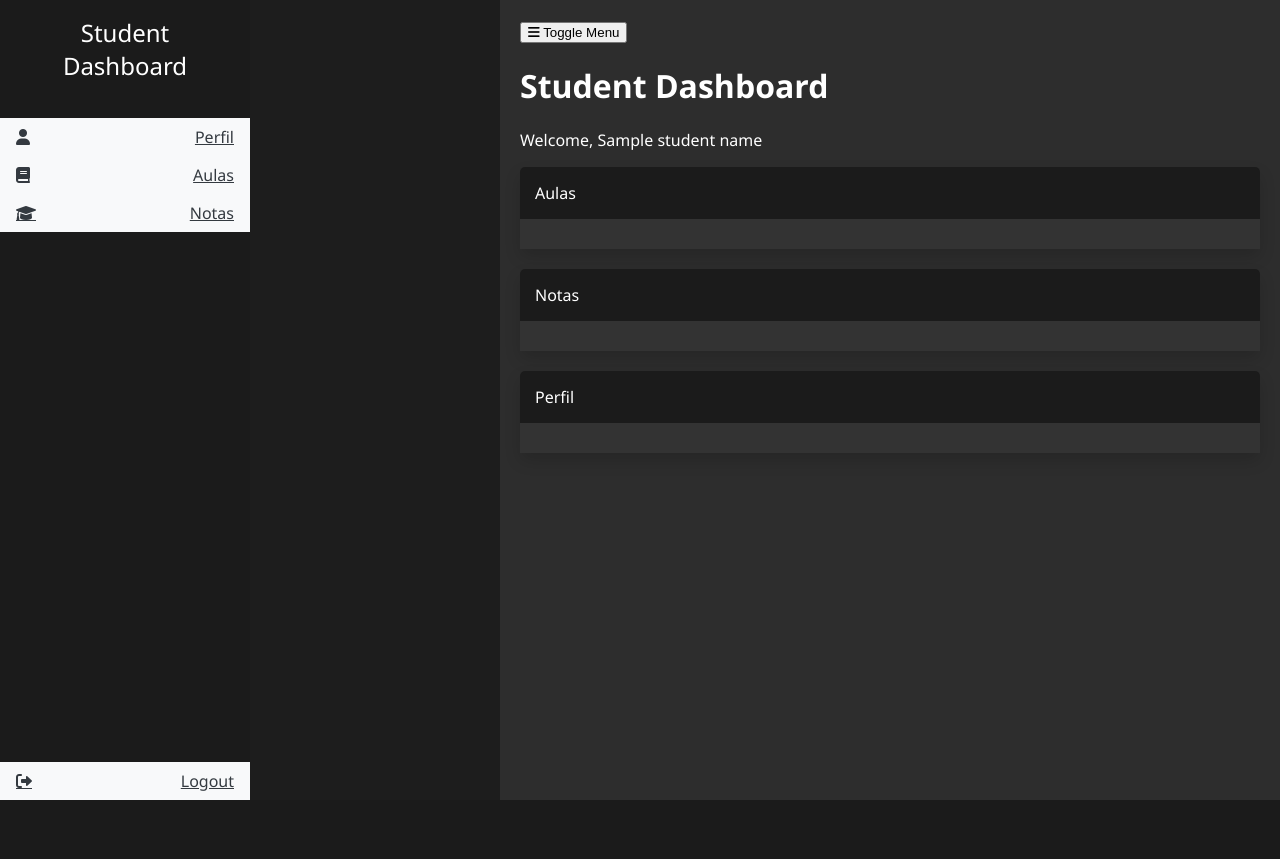
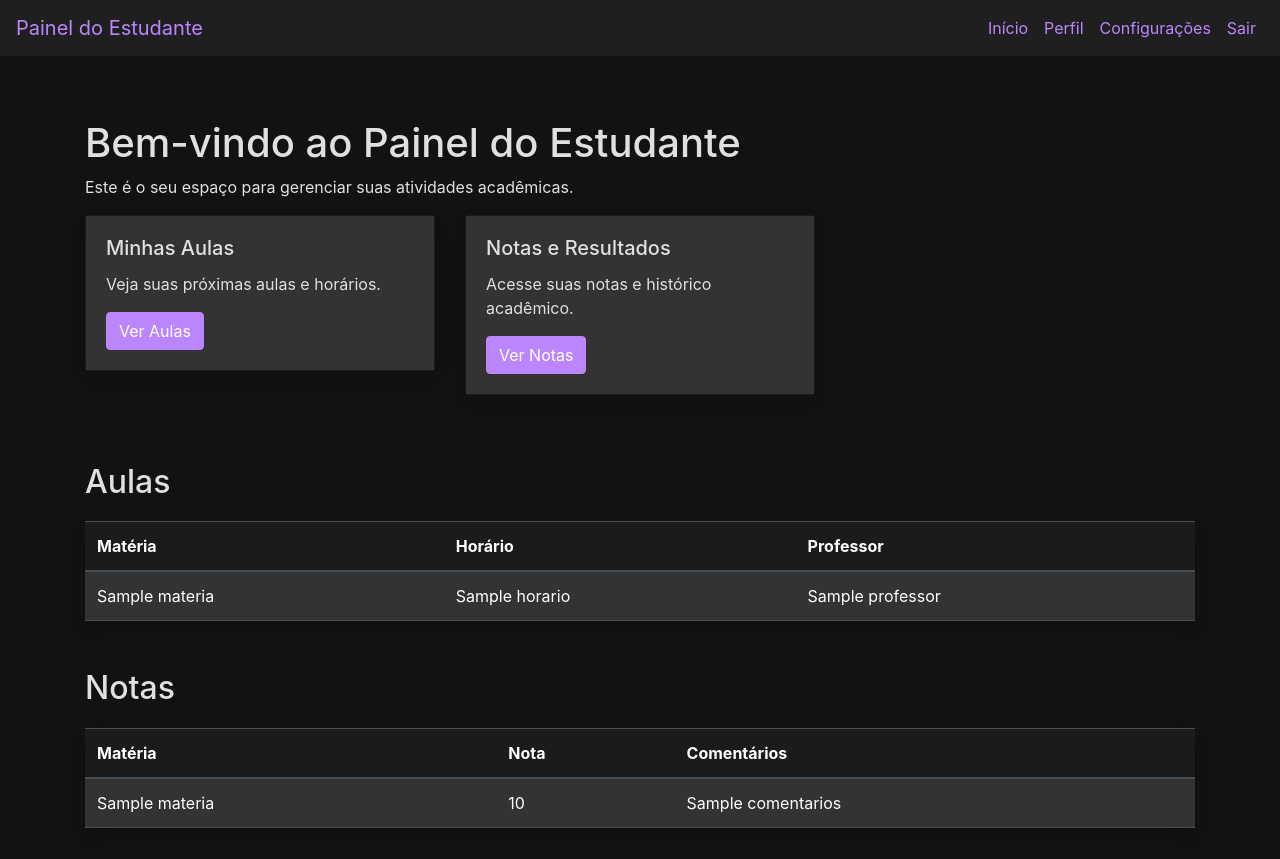
Before and after one commit to BrianLombardi/School-system-in-Flask, a Flask app: template templates/student_dashboard.html in a window 1280 px wide. Before the commit the page ends 800 px from the top, so only its background shows below. Run offline with Flask 3, Linux system fonts and the light colour scheme; the template is opened without the code that fills it: most values are stand-ins (such as "Sample title", 1, 10 or a date in 2020); some libraries are stand-ins or nearby versions.

Commit message:
Update student_dashboard.html

```diff
--- a/templates/student_dashboard.html
+++ b/templates/student_dashboard.html
@@ -1,73 +1,151 @@
 <!DOCTYPE html>
-<html lang="en">
+<html lang="pt-br">
+
 <head>
     <meta charset="UTF-8">
     <meta name="viewport" content="width=device-width, initial-scale=1.0">
-    <title>Student Dashboard</title>
+    <title>Painel do Estudante</title>
     <link rel="stylesheet" href="{{ url_for('static', filename='styles.css') }}">
     <link rel="stylesheet" href="https://cdnjs.cloudflare.com/ajax/libs/font-awesome/6.0.0-beta3/css/all.min.css">
-    <script src="https://code.jquery.com/jquery-3.6.0.min.js"></script>
-    <script>
-        $(document).ready(function () {
-            $("#menu-toggle").click(function (e) {
-                e.preventDefault();
-                $("#wrapper").toggleClass("toggled");
-            });
-        });
-    </script>
+    <link rel="stylesheet" href="https://stackpath.bootstrapcdn.com/bootstrap/4.5.2/css/bootstrap.min.css">
+
+    <!-- Estilos para Tema Escuro -->
+    <style>
+        body {
+            background-color: #121212;
+            color: #E0E0E0;
+        }
+
+        .navbar, .card, .table-dark {
+            background-color: #1F1F1F;
+            color: #E0E0E0;
+        }
+
+        h1, h2, h5, p, .card-title, .card-text {
+            color: #E0E0E0;
+        }
+
+        a {
+            color: #BB86FC;
+        }
+
+        a:hover {
+            color: #3700B3;
+        }
+
+        .btn-primary {
+            background-color: #BB86FC;
+            border-color: #BB86FC;
+            color: #FFFFFF;
+        }
+
+        .btn-primary:hover {
+            background-color: #3700B3;
+            border-color: #3700B3;
+            color: #FFFFFF;
+        }
+    </style>
 </head>
+
 <body>
-    <div id="wrapper" class="d-flex">
-        <div id="sidebar-wrapper" class="bg-light border-right">
-            <div class="sidebar-heading">Student Dashboard</div>
-            <div class="list-group list-group-flush">
-                <a href="#perfil" class="list-group-item list-group-item-action bg-light">
-                    <i class="fas fa-user"></i> Perfil
-                </a>
-                <a href="#aulas" class="list-group-item list-group-item-action bg-light">
-                    <i class="fas fa-book"></i> Aulas
-                </a>
-                <a href="#notas" class="list-group-item list-group-item-action bg-light">
-                    <i class="fas fa-graduation-cap"></i> Notas
-                </a>
-            </div>
-            <a href="{{ url_for('logout') }}" class="list-group-item list-group-item-action bg-light sidebar-logout">
-                <i class="fas fa-sign-out-alt"></i> Logout
-            </a>
+    <nav class="navbar navbar-expand-lg">
+        <a class="navbar-brand" href="#">Painel do Estudante</a>
+        <button class="navbar-toggler" type="button" data-toggle="collapse" data-target="#navbarNav"
+            aria-controls="navbarNav" aria-expanded="false" aria-label="Toggle navigation">
+            <span class="navbar-toggler-icon"></span>
+        </button>
+        <div class="collapse navbar-collapse" id="navbarNav">
+            <ul class="navbar-nav ml-auto">
+                <li class="nav-item">
+                    <a class="nav-link" href="#">Início</a>
+                </li>
+                <li class="nav-item">
+                    <a class="nav-link" href="#">Perfil</a>
+                </li>
+                <li class="nav-item">
+                    <a class="nav-link" href="#">Configurações</a>
+                </li>
+                <li class="nav-item">
+                    <a class="nav-link" href="{{ url_for('logout') }}">Sair</a>
+                </li>
+            </ul>
         </div>
-        <div id="page-content-wrapper">
-            <nav class="navbar navbar-expand-lg navbar-light bg-light border-bottom">
-                <button class="btn btn-primary" id="menu-toggle"><i class="fas fa-bars"></i> Toggle Menu</button>
-            </nav>
-            <div class="container-fluid">
-                <h1 class="mt-4">Student Dashboard</h1>
-                <p>Welcome, {{ student_name }}</p>
-                <div class="card mb-4">
-                    <div class="card-header">
-                        Aulas
-                    </div>
+    </nav>
+
+    <div class="container mt-5">
+        <h1>Bem-vindo ao Painel do Estudante</h1>
+        <p>Este é o seu espaço para gerenciar suas atividades acadêmicas.</p>
+
+        <div class="row">
+            <div class="col-md-4">
+                <div class="card">
                     <div class="card-body">
-                        <!-- Conteúdo de Aulas -->
+                        <h5 class="card-title">Minhas Aulas</h5>
+                        <p class="card-text">Veja suas próximas aulas e horários.</p>
+                        <a href="#aulas-section" class="btn btn-primary">Ver Aulas</a>
                     </div>
                 </div>
-                <div class="card mb-4">
-                    <div class="card-header">
-                        Notas
-                    </div>
+            </div>
+            <div class="col-md-4">
+                <div class="card">
                     <div class="card-body">
-                        <!-- Conteúdo de Notas -->
-                    </div>
-                </div>
-                <div class="card mb-4">
-                    <div class="card-header">
-                        Perfil
-                    </div>
-                    <div class="card-body">
-                        <!-- Conteúdo de Perfil -->
+                        <h5 class="card-title">Notas e Resultados</h5>
+                        <p class="card-text">Acesse suas notas e histórico acadêmico.</p>
+                        <a href="#notas-section" class="btn btn-primary">Ver Notas</a>
                     </div>
                 </div>
             </div>
         </div>
+
+        <!-- Seção de Aulas -->
+        <div id="aulas-section" class="mt-5">
+            <h2>Aulas</h2>
+            <table class="table table-dark">
+                <thead>
+                    <tr>
+                        <th>Matéria</th>
+                        <th>Horário</th>
+                        <th>Professor</th>
+                    </tr>
+                </thead>
+                <tbody>
+                    {% for aula in aulas %}
+                    <tr>
+                        <td>{{ aula.materia.nome }}</td>
+                        <td>{{ aula.horario }}</td>
+                        <td>{{ aula.professor.nome }}</td>
+                    </tr>
+                    {% endfor %}
+                </tbody>
+            </table>
+        </div>
+
+        <!-- Seção de Notas -->
+        <div id="notas-section" class="mt-5">
+            <h2>Notas</h2>
+            <table class="table table-dark">
+                <thead>
+                    <tr>
+                        <th>Matéria</th>
+                        <th>Nota</th>
+                        <th>Comentários</th>
+                    </tr>
+                </thead>
+                <tbody>
+                    {% for nota in notas %}
+                    <tr>
+                        <td>{{ nota.materia.nome }}</td>
+                        <td>{{ nota.valor }}</td>
+                        <td>{{ nota.comentarios }}</td>
+                    </tr>
+                    {% endfor %}
+                </tbody>
+            </table>
+        </div>
     </div>
+
+    <script src="https://code.jquery.com/jquery-3.5.1.slim.min.js"></script>
+    <script src="https://cdn.jsdelivr.net/npm/@popperjs/core@2.5.2/dist/umd/popper.min.js"></script>
+    <script src="https://stackpath.bootstrapcdn.com/bootstrap/4.5.2/js/bootstrap.min.js"></script>
 </body>
 </html>
```
